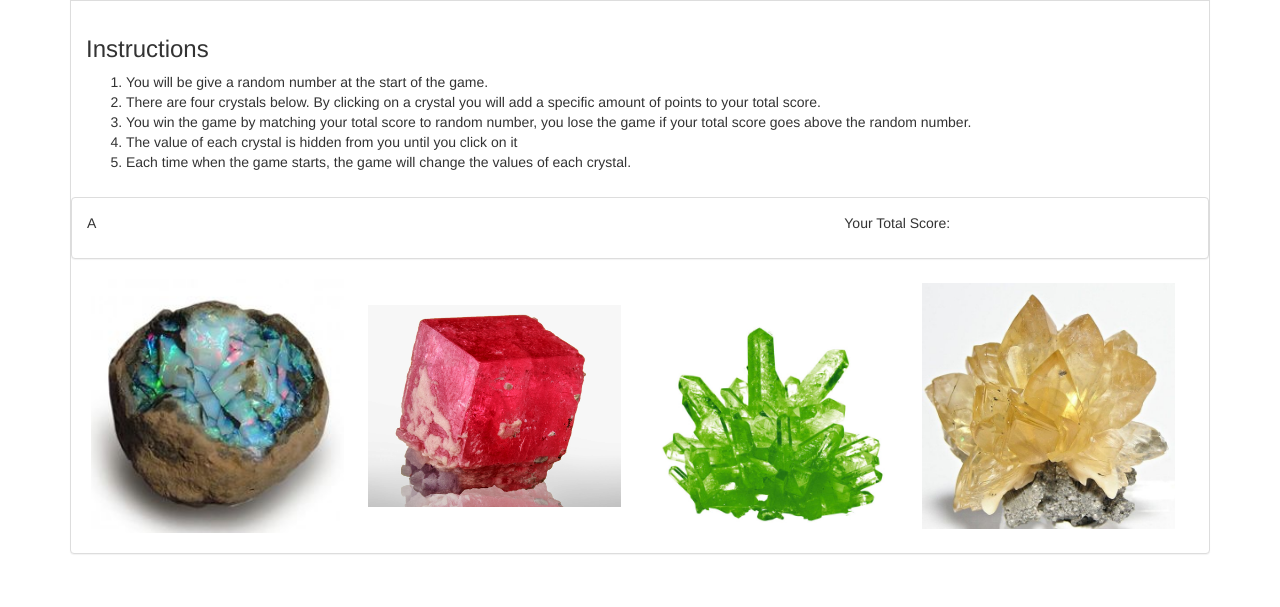
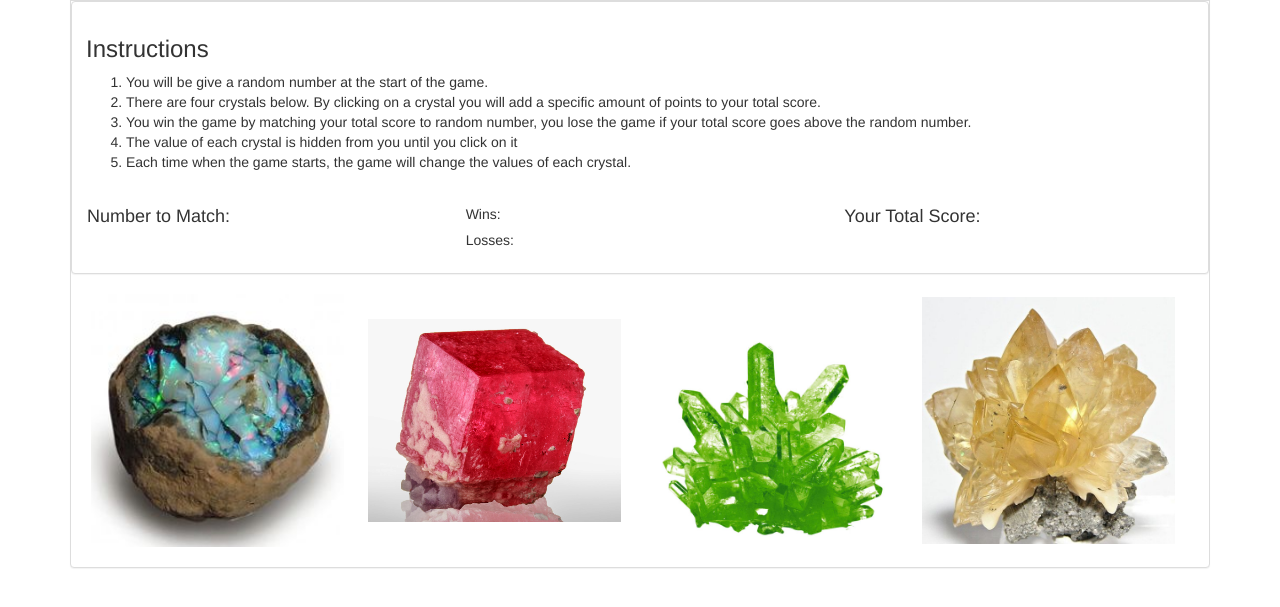
Before and after one commit to caitlinreid1/week-4-game, a plain HTML site: page index.html in a window 1280 px wide. Shown: the part 109-716 px from the top of the page. Drawn offline with nearby package versions, Linux system fonts and the light colour scheme; files that its build step writes are made by us from their sources.

Commit message:
update hw

```diff
--- a/index.html
+++ b/index.html
@@ -9,8 +9,10 @@
 
     <!-- Added a link to Bootstrap-->
     <link rel="stylesheet" href="https://maxcdn.bootstrapcdn.com/bootstrap/3.3.6/css/bootstrap.min.css" integrity="sha384-1q8mTJOASx8j1Au+a5WDVnPi2lkFfwwEAa8hDDdjZlpLegxhjVME1fgjWPGmkzs7" crossorigin="anonymous">
+    <!-- link google font -->
+    <link href="https://fonts.googleapis.com/css?family=Open+Sans+Condensed:300" rel="stylesheet">
 
-    <link rel="stylesheet" type="text/css" href="style.css">
+    <link rel="stylesheet" type="text/css" href="assets/css/style.css">
     <script type="text/javascript" src="composer.json"></script>
 
 </head>
@@ -18,7 +20,7 @@
   <div class="container">
 	<div class="panel panel-default">
   		<div class="panel-heading"><h2>CrystalsCollector!</h2></div>
-  		<div class="panel-body">
+  		<div class="panel-body col-sm-10">
   			<h3>Instructions</h3>
   			  <ol>
 	  			<li>You will be give a random number at the start of the game.</li>
@@ -26,19 +28,22 @@
 	  			<li>You win the game by matching your total score to random number, you lose the game if your total score goes above the random number.</li>
 	  			<li>The value of each crystal is hidden from you until you click on it</li>
 	  			<li>Each time when the game starts, the game will change the values of each crystal.</li>
+  		     </ol>
   		</div>
 		  	<div class="panel panel-default">
 		  		<div class="panel-body">
 		  			<div class="row">
-  						<div class="col-sm-4 randomNumber">A</div>
+  						<div class="col-sm-4 randomNumber">
+  							<h4>Number to Match:</h4>
+  						</div>
   						<div class="col-sm-4">
-  							<p id="wins"></p>
-  							<p id="losses"></p>
+  							<p id="wins"><h5>Wins:</h5></p>
+  							<p id="losses"><h5>Losses:</h5></p>
 
   						</div>
 
  	 					<div class="col-sm-4">
- 	 						<p>Your Total Score:</p>
+ 	 						<h4>Your Total Score:</h4>
  	 						<p id="totalScore"></p>
  	 					</div>
 					</div>
--- /dev/null
+++ b/style.css
@@ -0,0 +1,13 @@
+img {
+	width: 24%;
+	padding-left:20px;
+	padding-bottom: 20px;
+}
+
+.container {
+	padding-top: 25px;
+}
+
+h5 {
+	font-family: 'Open Sans Condensed', sans-serif;
+}
```
Also changed, not shown: 1 other file. Lines whose indentation alone changed are shown as unchanged.
